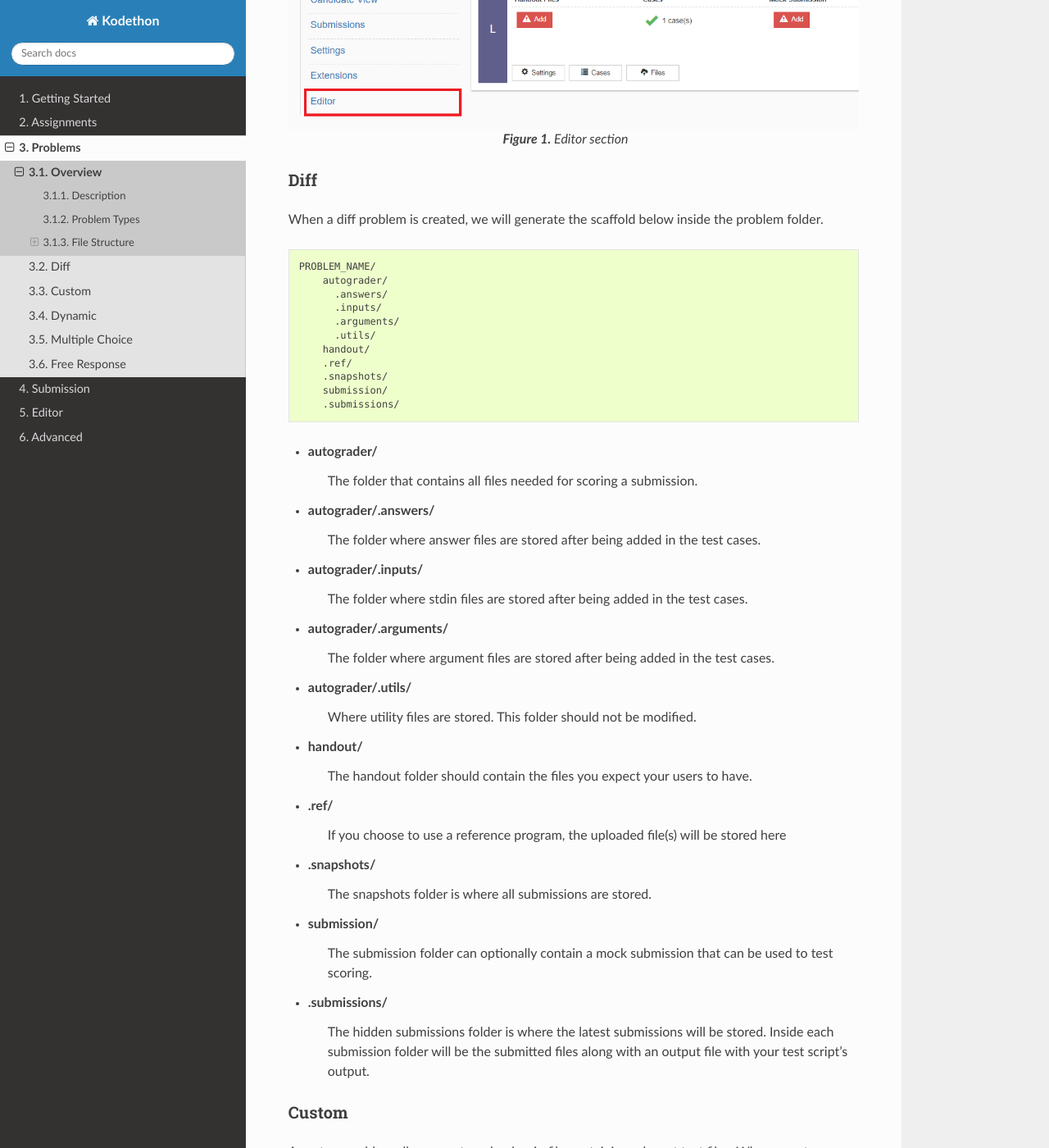
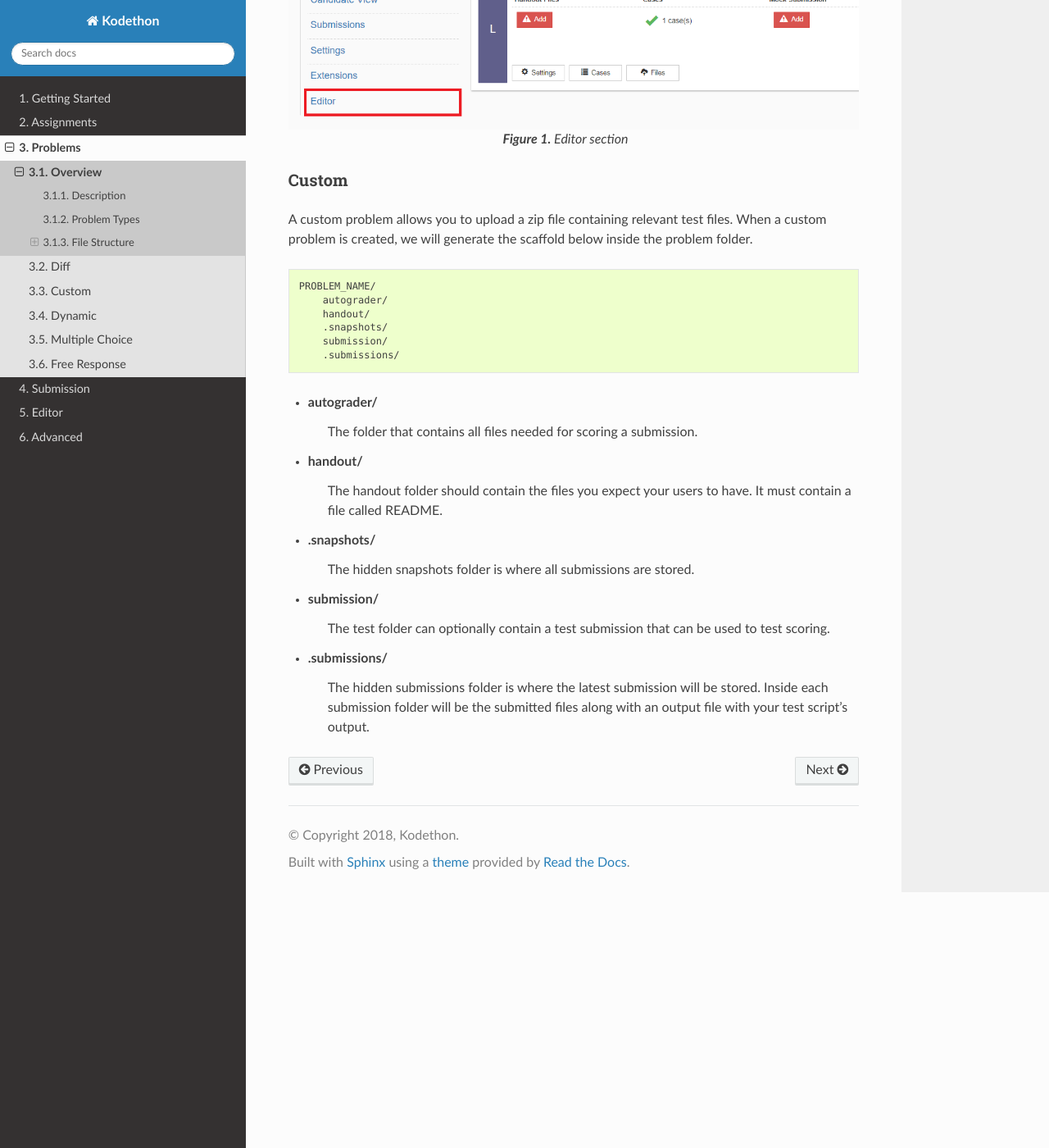
Before and after one commit to kodethon/Docs, a Sphinx documentation site: the page built from source/problems/overview.rst, in a window 1280 px wide and 1400 px high, scrolled down 728 px. Shown: the whole window at 82% size. Built offline with Sphinx 7.4.7 and the Read the Docs theme 2.0.0, drawn with Linux system fonts in a browser that asks for light colours; pages that are not in the unit, such as notebooks, are missing from menus.

Commit message:
Update diff problem

```diff
--- a/source/problems/diff.rst
+++ b/source/problems/diff.rst
@@ -50,7 +47,7 @@ When the setting is set to **All**, all whitespace is ignored. For example, *Hel
     **Figure 1.** Diff problem scoring settings view
 
 Problem File Structure
-^^^^^^^^^^^^^^^^^^^^^^
+======================
 
 When a problem is created, the below files are created:
 
@@ -69,54 +66,33 @@ When a problem is created, the below files are created:
     submission/
     .submissions
 
-Please refer to the problem file structure for more details on the purpose of each file.
+- autograder/
+    The folder that contains all files needed for scoring a submission.
 
-FAQs
-====
+- autograder/.answers/
+    The folder where answer files are stored after being added in the test cases.
 
-What happens when a submission is made?
-^^^^^^^^^^^^^^^^^^^^^^^^^^^^^^^^^^^^^^^
+- autograder/.inputs/
+    The folder where stdin files are stored after being added in the test cases.
 
-Upon submission, Kodethon will place the submission files in a **submission** folder located in the /home/kodethon/.staging folder.
-A generated **test.sh** script will be executed from within the autograder folder. The generated test.sh script will run each specified test case and diff the
-results with the expected answer. If the answers match exactly or match given the allowed whitespace settings, then a point is awarded for the submission.
-Below is an example of what the submission layout looks like for a user named *John Doe*:
+- autograder/.arguments/
+    The folder where argument files are stored after being added in the test cases.
 
-.. code-block:: text
+- autograder/.utils/
+    Where utility files are stored. This folder should not be modified.
 
-    /home/kodethon/.staging/John-Doe.12345/PROBLEM_NAME
-      metadata.json
-      autograder/
-        test.sh
-      submission/
-        SUBMISSION_FILES
+- handout/
+    The handout folder should contain the files you expect your users to have.
 
+- .ref/
+    If you choose to use a reference program, the uploaded file(s) will be stored here
 
-The metadata.json file containers information regarding the submitter as shown below:
+- .snapshots/
+    The snapshots folder is where all submissions are stored.
 
-.. code-block:: json
+- submission/
+    The submission folder can optionally contain a mock submission that can be used to test scoring.
 
-  {
-    "first_name": "John",
-    "last_name": "Doe",
-    "email": "johndoe@gmail.com",
-    "environment": "python:2.7.9",
-    "submission_time": "2018-07-13T08:21:55.499+00:00",
-    "deadline": "2018-07-18T08:21:55.499+00:00"
-  }
-
-How do I refer to other files during testing?
-^^^^^^^^^^^^^^^^^^^^^^^^^^^^^^^^^^^^^^^^^^^^^
-
-The run command will be executed from **within the autograder folder**. References to files should be made with absolute paths.
-For example, if there is a need to reference the file *solution.txt* as shown below:
-
-.. code-block:: text
-
-  /home/kodethon/PROBLEM_NAME
-    autograder/
-      test.sh
-      solution.txt
-
-The path */home/kodethon/PROBLEM_NAME/autograder/solution.txt* can be used. Please note
-that *PROBLEM_NAME* must be replaced with the actual name of the problem.
+- .submissions/
+    The hidden submissions folder is where the latest submissions will be stored.
+    Inside each submission folder will be the submitted files along with an output file with your test script's output.
--- /dev/null
+++ b/source/problems/faq.rst
@@ -0,0 +1,50 @@
+****
+FAQs
+****
+
+What happens when a submission is made?
+^^^^^^^^^^^^^^^^^^^^^^^^^^^^^^^^^^^^^^^
+
+Upon submission, Kodethon will place the submission files in a **submission** folder located in the /home/kodethon/.staging folder.
+A generated **test.sh** script will be executed from within the autograder folder. The generated test.sh script will run each specified test case and diff the
+results with the expected answer. If the answers match exactly or match given the allowed whitespace settings, then a point is awarded for the submission.
+Below is an example of what the submission layout looks like for a user named *John Doe*:
+
+.. code-block:: text
+
+    /home/kodethon/.staging/John-Doe.12345/PROBLEM_NAME
+      metadata.json
+      autograder/
+        test.sh
+      submission/
+        SUBMISSION_FILES
+
+
+The metadata.json file containers information regarding the submitter as shown below:
+
+.. code-block:: json
+
+  {
+    "first_name": "John",
+    "last_name": "Doe",
+    "email": "johndoe@gmail.com",
+    "environment": "python:2.7.9",
+    "submission_time": "2018-07-13T08:21:55.499+00:00",
+    "deadline": "2018-07-18T08:21:55.499+00:00"
+  }
+
+How do I refer to other files during testing?
+^^^^^^^^^^^^^^^^^^^^^^^^^^^^^^^^^^^^^^^^^^^^^
+
+The run command will be executed from **within the autograder folder**. References to files should be made with absolute paths.
+For example, if there is a need to reference the file *solution.txt* as shown below:
+
+.. code-block:: text
+
+  /home/kodethon/PROBLEM_NAME
+    autograder/
+      test.sh
+      solution.txt
+
+The path */home/kodethon/PROBLEM_NAME/autograder/solution.txt* can be used. Please note
+that *PROBLEM_NAME* must be replaced with the actual name of the problem.
--- a/source/problems/overview.rst
+++ b/source/problems/overview.rst
@@ -29,56 +29,6 @@ The files can be accessed by clicking on the the **Editor** section as highlight
 
     **Figure 1.** Editor section
 
-Diff
-----
-
-When a diff problem is created, we will generate the scaffold below inside the problem folder.
-
-.. code-block:: yaml
-
-    PROBLEM_NAME/
-        autograder/
-          .answers/
-          .inputs/
-          .arguments/
-          .utils/
-        handout/
-        .ref/
-        .snapshots/
-        submission/
-        .submissions/
-
-- autograder/
-    The folder that contains all files needed for scoring a submission.
-
-- autograder/.answers/
-    The folder where answer files are stored after being added in the test cases.
-
-- autograder/.inputs/
-    The folder where stdin files are stored after being added in the test cases.
-
-- autograder/.arguments/
-    The folder where argument files are stored after being added in the test cases.
-
-- autograder/.utils/
-    Where utility files are stored. This folder should not be modified.
-
-- handout/
-    The handout folder should contain the files you expect your users to have.
-
-- .ref/
-    If you choose to use a reference program, the uploaded file(s) will be stored here
-
-- .snapshots/
-    The snapshots folder is where all submissions are stored.
-
-- submission/
-    The submission folder can optionally contain a mock submission that can be used to test scoring.
-
-- .submissions/
-    The hidden submissions folder is where the latest submissions will be stored.
-    Inside each submission folder will be the submitted files along with an output file with your test script's output.
-
 Custom
 ------
 
```
Also changed, not shown: other parts of source/problems/diff.rst (+2 -5 lines), 1 other file.
